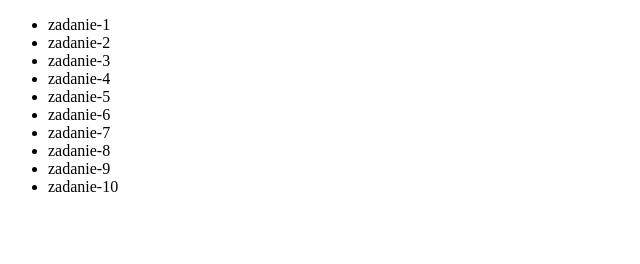
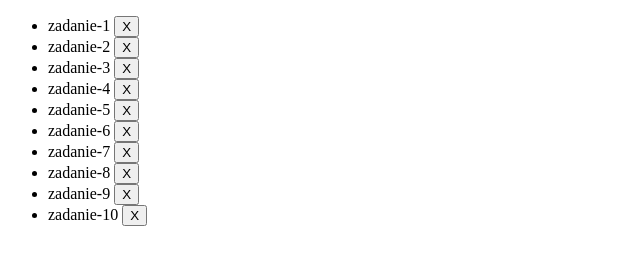
Before and after one commit to RoadToJunior/vanilla_js-to-do, a plain HTML site: page index.html in a window 1280 px wide. Shown: the whole page, without its empty margins (0-640 px from the left). Drawn offline with Linux system fonts and the light colour scheme.

Commit message:
add remove buttons

```diff
--- a/index.html
+++ b/index.html
@@ -10,16 +10,16 @@
 <body>
 
     <ul>
-        <li>zadanie-1</li>
-        <li>zadanie-2</li>
-        <li>zadanie-3</li>
-        <li>zadanie-4</li>
-        <li>zadanie-5</li>
-        <li>zadanie-6</li>
-        <li>zadanie-7</li>
-        <li>zadanie-8</li>
-        <li>zadanie-9</li>
-        <li>zadanie-10</li>
+        <li>zadanie-1 <button>X</button></li>
+        <li>zadanie-2 <button>X</button></li>
+        <li>zadanie-3 <button>X</button></li>
+        <li>zadanie-4 <button>X</button></li>
+        <li>zadanie-5 <button>X</button></li>
+        <li>zadanie-6 <button>X</button></li>
+        <li>zadanie-7 <button>X</button></li>
+        <li>zadanie-8 <button>X</button></li>
+        <li>zadanie-9 <button>X</button></li>
+        <li>zadanie-10 <button>X</button></li>
     </ul>
 
     <script src="main.js"></script>
```
